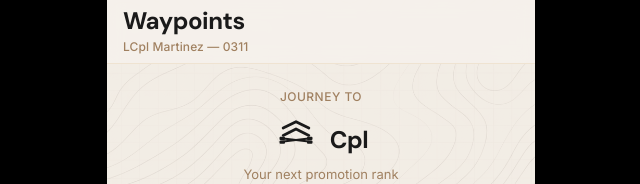
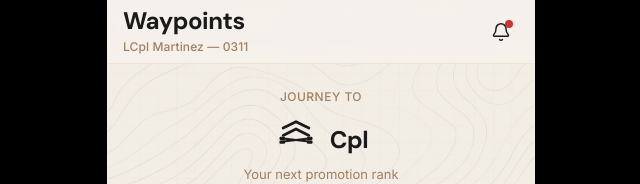
Before and after one commit to gundy27/waypoints-prototype-v2, a React (Vite) app: page / in a window 1280 px wide. Shown: the top 184 px of the page, without its empty margins (319-959 px from the left). Built offline with nearby package versions, Linux system fonts and the light colour scheme.

Commit message:
Updated App.tsx

```diff
--- a/src/App.tsx
+++ b/src/App.tsx
@@ -4,6 +4,8 @@
 import OnboardingFlow from './components/OnboardingFlow'
 import ScoreDetailOverlay from './components/ScoreDetailOverlay'
 import NotificationPrompt from './components/NotificationPrompt'
+import NotificationBell from './components/NotificationBell'
+import type { AppNotification } from './components/NotificationBell'
 import PostOnboardingPlaceholder from './components/PostOnboardingPlaceholder'
 import PftModal from './components/PftModal'
 import type { TabId } from './components/TabBar'
@@ -21,6 +23,16 @@
   account: { title: 'Account' },
 }
 
+const INITIAL_NOTIFICATIONS: AppNotification[] = [
+  {
+    id: 'maradmin-045-25',
+    title: 'Cutting Score Dropped',
+    description: 'MARADMIN 045/25: Cutting score for 0311 dropped 20 points this quarter to 780.',
+    read: false,
+    targetTab: 'maradmins',
+  },
+]
+
 export default function App() {
   const [activeTab, setActiveTab] = useState<TabId>('career')
   const [onboardingOpen, setOnboardingOpen] = useState(false)
@@ -28,6 +40,8 @@
   const [showScoreDetail, setShowScoreDetail] = useState(false)
   const [showNotificationPrompt, setShowNotificationPrompt] = useState(false)
   const [showPftModal, setShowPftModal] = useState(false)
+  const [bellOpen, setBellOpen] = useState(false)
+  const [notifications, setNotifications] = useState<AppNotification[]>(INITIAL_NOTIFICATIONS)
   const notifTimerRef = useRef<ReturnType<typeof setTimeout> | null>(null)
   const postOnboardingTimerRef = useRef<ReturnType<typeof setTimeout> | null>(null)
   const { profile, breakdown, compositeHist, bookmarks, notificationPromptShown, logPft, submitOnboarding, resetToMockData, toggleBookmark, markNotificationShown } = useAppState()
@@ -47,6 +61,16 @@
     }
     markNotificationShown()
     setShowNotificationPrompt(false)
+  }
+
+  function handleBellNotificationClick(notification: AppNotification) {
+    setNotifications(prev =>
+      prev.map(n => n.id === notification.id ? { ...n, read: true } : n)
+    )
+    setBellOpen(false)
+    if (notification.targetTab) {
+      setActiveTab(notification.targetTab)
+    }
   }
 
   const careerSubtitle = `${profile.name} — ${profile.mos.split(' ')[0]}`
@@ -89,7 +113,19 @@
           }}
         />
 
-        <Header title={meta.title} subtitle={meta.subtitle} />
+        <Header
+          title={meta.title}
+          subtitle={meta.subtitle}
+          rightSlot={
+            <NotificationBell
+              notifications={notifications}
+              isOpen={bellOpen}
+              onToggle={() => setBellOpen(prev => !prev)}
+              onClose={() => setBellOpen(false)}
+              onNotificationClick={handleBellNotificationClick}
+            />
+          }
+        />
 
         <main
           className="flex-1 overflow-y-auto relative z-10 px-4 pt-6 bg-transparent"
@@ -104,7 +140,7 @@
               onOpenScoreDetail={() => setShowScoreDetail(true)}
             />
           )}
-{activeTab === 'pocketbook' && (
+          {activeTab === 'pocketbook' && (
             <PocketbookTab bookmarks={bookmarks} onToggleBookmark={toggleBookmark} />
           )}
           {activeTab === 'maradmins' && <MaradminsTab />}
--- a/src/components/Header.tsx
+++ b/src/components/Header.tsx
@@ -1,9 +1,12 @@
+import type { ReactNode } from 'react'
+
 interface HeaderProps {
   title: string
   subtitle?: string
+  rightSlot?: ReactNode
 }
 
-export default function Header({ title, subtitle }: HeaderProps) {
+export default function Header({ title, subtitle, rightSlot }: HeaderProps) {
   return (
     <header
       className="sticky top-0 z-40 bg-wp-bg/90 backdrop-blur-sm px-4 flex items-center justify-between border-b border-wp-tan-light/50"
@@ -19,6 +22,11 @@
           </p>
         )}
       </div>
+      {rightSlot && (
+        <div className="flex items-center">
+          {rightSlot}
+        </div>
+      )}
     </header>
   )
 }
--- /dev/null
+++ b/src/components/NotificationBell.tsx
@@ -0,0 +1,141 @@
+import { useEffect, useRef } from 'react'
+import { Bell, FileText, X } from 'lucide-react'
+import type { TabId } from './TabBar'
+
+export interface AppNotification {
+  id: string
+  title: string
+  description: string
+  read: boolean
+  targetTab?: TabId
+}
+
+interface NotificationBellProps {
+  notifications: AppNotification[]
+  isOpen: boolean
+  onToggle: () => void
+  onClose: () => void
+  onNotificationClick: (notification: AppNotification) => void
+}
+
+export default function NotificationBell({
+  notifications,
+  isOpen,
+  onToggle,
+  onClose,
+  onNotificationClick,
+}: NotificationBellProps) {
+  const dropdownRef = useRef<HTMLDivElement>(null)
+  const buttonRef = useRef<HTMLButtonElement>(null)
+  const hasUnread = notifications.some(n => !n.read)
+
+  useEffect(() => {
+    if (!isOpen) return
+    function handlePointerDown(e: PointerEvent) {
+      if (
+        dropdownRef.current &&
+        !dropdownRef.current.contains(e.target as Node) &&
+        buttonRef.current &&
+        !buttonRef.current.contains(e.target as Node)
+      ) {
+        onClose()
+      }
+    }
+    document.addEventListener('pointerdown', handlePointerDown)
+    return () => document.removeEventListener('pointerdown', handlePointerDown)
+  }, [isOpen, onClose])
+
+  return (
+    <div className="relative">
+      <button
+        ref={buttonRef}
+        type="button"
+        onClick={onToggle}
+        className="relative flex items-center justify-center w-9 h-9 rounded-full transition-colors"
+        style={{ color: '#1A1A1A' }}
+      >
+        <Bell size={20} strokeWidth={1.75} />
+        {hasUnread && (
+          <span
+            className="absolute top-1.5 right-1.5 w-2 h-2 rounded-full"
+            style={{ backgroundColor: '#CC3333' }}
+          />
+        )}
+      </button>
+
+      {isOpen && (
+        <div
+          ref={dropdownRef}
+          className="absolute right-0 top-full mt-1 w-72 rounded-xl overflow-hidden"
+          style={{
+            backgroundColor: '#FFFFFF',
+            boxShadow: '0 4px 20px rgba(0,0,0,0.14), 0 1px 4px rgba(0,0,0,0.08)',
+            border: '1px solid #E8D5B7',
+            zIndex: 200,
+          }}
+        >
+          <div
+            className="flex items-center justify-between px-4 py-3"
+            style={{ borderBottom: '1px solid #E8D5B7' }}
+          >
+            <span className="font-body font-semibold" style={{ fontSize: 13, color: '#1A1A1A' }}>
+              Notifications
+            </span>
+            <button
+              type="button"
+              onClick={onClose}
+              className="flex items-center justify-center w-6 h-6 rounded-full transition-colors"
+              style={{ color: '#A08060' }}
+            >
+              <X size={14} strokeWidth={2} />
+            </button>
+          </div>
+
+          <div>
+            {notifications.length === 0 ? (
+              <div className="px-4 py-5 text-center font-body" style={{ fontSize: 13, color: '#A08060' }}>
+                No notifications
+              </div>
+            ) : (
+              notifications.map(notification => (
+                <button
+                  key={notification.id}
+                  type="button"
+                  onClick={() => onNotificationClick(notification)}
+                  className="w-full text-left px-4 py-3 transition-colors flex items-start gap-3"
+                  style={{
+                    backgroundColor: notification.read ? '#FFFFFF' : '#FFF8F5',
+                    borderBottom: '1px solid #F5F1EB',
+                  }}
+                >
+                  <div
+                    className="mt-0.5 shrink-0 flex items-center justify-center w-7 h-7 rounded-full"
+                    style={{ backgroundColor: '#FFE8E0' }}
+                  >
+                    <FileText size={14} strokeWidth={1.75} style={{ color: '#FF5522' }} />
+                  </div>
+                  <div className="flex-1 min-w-0">
+                    <div className="flex items-start justify-between gap-2">
+                      <span className="font-body font-semibold" style={{ fontSize: 12, color: '#1A1A1A' }}>
+                        {notification.title}
+                      </span>
+                      {!notification.read && (
+                        <span
+                          className="shrink-0 w-1.5 h-1.5 rounded-full mt-1"
+                          style={{ backgroundColor: '#CC3333' }}
+                        />
+                      )}
+                    </div>
+                    <p className="mt-0.5 font-body" style={{ fontSize: 12, color: '#A08060', lineHeight: 1.45 }}>
+                      {notification.description}
+                    </p>
+                  </div>
+                </button>
+              ))
+            )}
+          </div>
+        </div>
+      )}
+    </div>
+  )
+}
--- a/src/data/mockData.ts
+++ b/src/data/mockData.ts
@@ -98,7 +98,7 @@
   id: number
   title: string
   description: string
-  icon: 'gap' | 'pme' | 'cutting'
+  icon: 'gap' | 'pme' | 'cutting' | 'fitness'
 }
 
 export const tips: Tip[] = [
@@ -118,10 +118,10 @@
   },
   {
     id: 3,
-    title: 'Cutting Score Update',
+    title: 'Boost Your PFT Score',
     description:
-      'MARADMIN 045/25: Cutting score for 0311 dropped 20 points this quarter to 780.',
-    icon: 'cutting',
+      'Your next PFT window opens in 6 weeks. Adding two interval runs per week can cut 30–45 seconds off your 3-mile time and add up to 10 JEPES Physical Fitness points.',
+    icon: 'fitness',
   },
 ]
 
--- a/src/tabs/CareerTab.tsx
+++ b/src/tabs/CareerTab.tsx
@@ -136,6 +136,7 @@
     gap: Target,
     pme: BookOpen,
     cutting: FileText,
+    fitness: Dumbbell,
   }
   const Icon = iconMap[tip.icon]
   const style = STATUS_STYLES[status]
```
